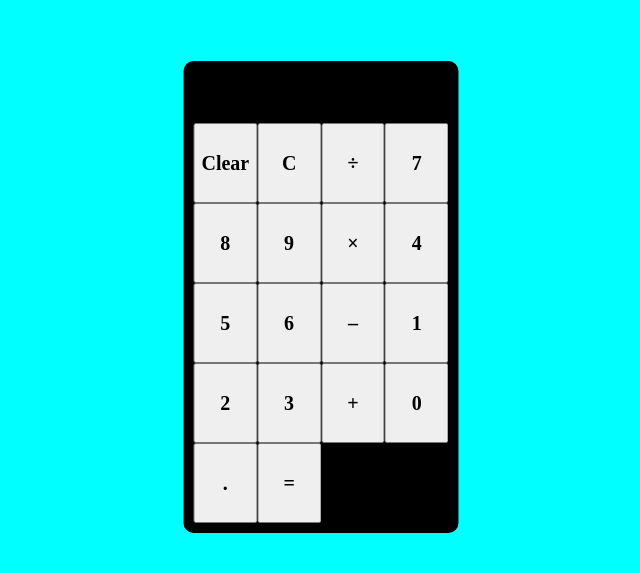
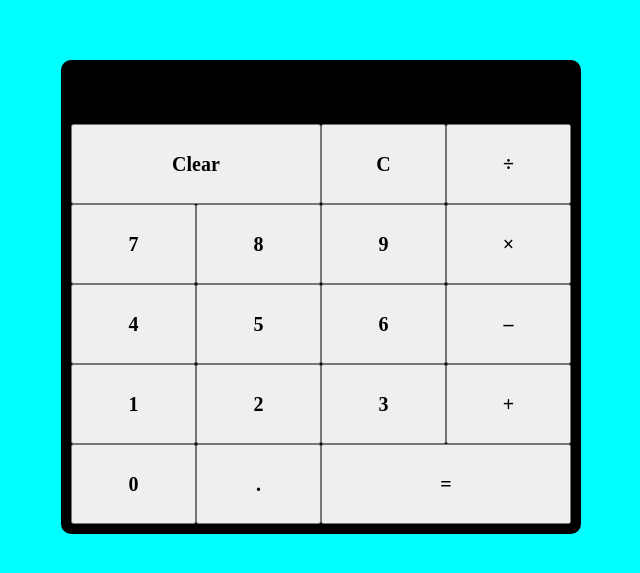
Before and after one commit to Ojaswi2000/calculator, a React (Create React App) app: page / in a window 1280 px wide. Shown: the part 123-696 px from the top of the page, without its empty margins (339-979 px from the left). Built offline with nearby package versions, Linux system fonts and the light colour scheme; a web font is replaced by a local one.

Commit message:
added more styles

```diff
--- a/src/App.css
+++ b/src/App.css
@@ -14,6 +14,7 @@ body{
 }
 
 .container{
+    width: 500px;
     position: absolute;
     top:50%;
     left: 50%;
@@ -33,10 +34,26 @@ body{
 }
 
 input[type="text"]{
+    width: 100px;
     height: 50px;
     width: 220px;
     background-color: black;
     border: 0px;
     color: aliceblue;
     text-align: right;
+    right: 0;
+    margin-bottom: 2px;
+    font-size: medium;
+    font-weight: bold;
+    letter-spacing: 1px;
 }
+
+.clear{
+    grid-column: 1/3;
+    grid-row: 1;
+}
+
+.equals{
+    grid-column: 3/5;
+    grid-row: 5;
+}
--- a/src/App.js
+++ b/src/App.js
@@ -39,8 +39,8 @@ export default class App extends Component {
           </form>
 
           <div className="keypad">
-            <button onClick={this.handleClear}>Clear</button>
-            <button onClick={this.handlebackspace}>C</button>
+            <button onClick={this.handleClear} className="clear">Clear</button>
+            <button onClick={this.handlebackspace} className="backspace">C</button>
             <button name='/' onClick={this.handleClick}>&divide;</button>
             <button name='7' onClick={this.handleClick}>7</button>
             <button name='8' onClick={this.handleClick}>8</button>
@@ -56,7 +56,7 @@ export default class App extends Component {
             <button name='+' onClick={this.handleClick}>+</button>
             <button name='0' onClick={this.handleClick}>0</button>
             <button name='.' onClick={this.handleClick}>.</button>
-            <button name='=' onClick={this.handleEquals}>=</button>
+            <button name='=' onClick={this.handleEquals} className="equals">=</button>
           </div>
         </div>
       </>
```
